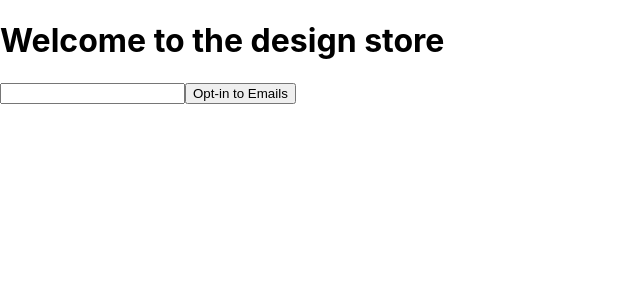
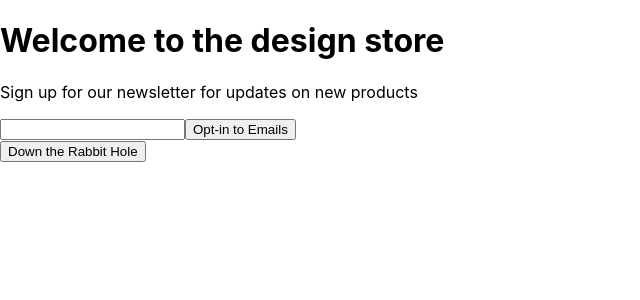
Before and after one commit to pthomas0309/ecommerce-print-store, a React (Create React App) app: page / in a window 1280 px wide. Shown: the top 300 px of the page, without its empty margins (0-640 px from the left). Built offline with nearby package versions, Linux system fonts and the light colour scheme.

Commit message:
set up routing ability fot SPWA

```diff
--- a/package.json
+++ b/package.json
@@ -10,6 +10,7 @@
     "react-dom": "^17.0.2",
     "react-redux": "^7.2.4",
     "react-router": "^5.2.1",
+    "react-router-dom": "^5.3.0",
     "react-scripts": "4.0.3",
     "redux": "^4.1.1",
     "redux-logger": "^3.0.6",
--- a/src/components/App/App.jsx
+++ b/src/components/App/App.jsx
@@ -1,10 +1,19 @@
+/* CSS import */
 import './App.css';
+
+/* Custom Component Imports */
 import LandingPage from '../LandingPage/LandingPage';
+
+import { HashRouter as Router, Route } from "react-router-dom";
 
 export default function App() {
   return (
-    <div className="App">
-      <LandingPage />
-    </div>
+    <Router>
+      <div className="App">
+        <Route path="/" exact>
+          <LandingPage />
+        </Route>
+      </div>
+    </Router>
   );
 }
--- a/src/components/LandingPage/LandingPage.jsx
+++ b/src/components/LandingPage/LandingPage.jsx
@@ -1,9 +1,18 @@
+/* REACT IMPORTS */
 import { useState } from 'react';
 
+/* REDUX IMPORTS */
 import { useDispatch } from 'react-redux';
+
+/* REACT-ROUTER IMPORTS */
+import { useHistory } from 'react-router';
 
 
 export default function LandingPage() {
+
+    // React-Router navigation functionality
+    // uses this history method
+    const history = useHistory();
 
     // local state variable bound to text input
     const [email, setEmail] = useState({
@@ -29,6 +38,7 @@ export default function LandingPage() {
     /* validate email is called after the submit
     is triggered in the form*/
     const validateEmail = e => {
+
         // stop page load
         e.preventDefault();
 
@@ -43,7 +53,7 @@ export default function LandingPage() {
 
             // variable is blank
             // alert the user
-            alert('Could complete action, Email Address field is empty')
+            alert('Could not complete action, Email Address field is empty')
         }
     }
 
@@ -69,6 +79,8 @@ export default function LandingPage() {
         <div>
             <h1>Welcome to the design store</h1>
 
+            <p>Sign up for our newsletter for updates on new products</p>
+
             <form onSubmit={(e) => validateEmail(e)}>
 
                 <label htmlFor="email">
@@ -79,6 +91,7 @@ export default function LandingPage() {
 
             </form>
 
+            <button onClick={ () => history.push('/home')} >Down the Rabbit Hole</button>
 
         </div>
     )
--- a/src/index.jsx
+++ b/src/index.jsx
@@ -4,10 +4,15 @@ import './index.css';
 import App from './components/App/App';
 import reportWebVitals from './reportWebVitals';
 
+// redux imports
 import { Provider } from 'react-redux';
 import logger from 'redux-logger';
 import { createStore, combineReducers, applyMiddleware } from 'redux';
 
+// this reducer contains the state of the user cart
+// the items in the cart are contained in the array
+// and totalPrice contains the price of each item in the
+// cart combined
 const cart = (state = { cartItems: [], totalPrice: 0  }, action) => {
 
   // switch statement manipulates state based
```
Also changed, not shown: 1 other file (tests, documents, lock files or other folders).
